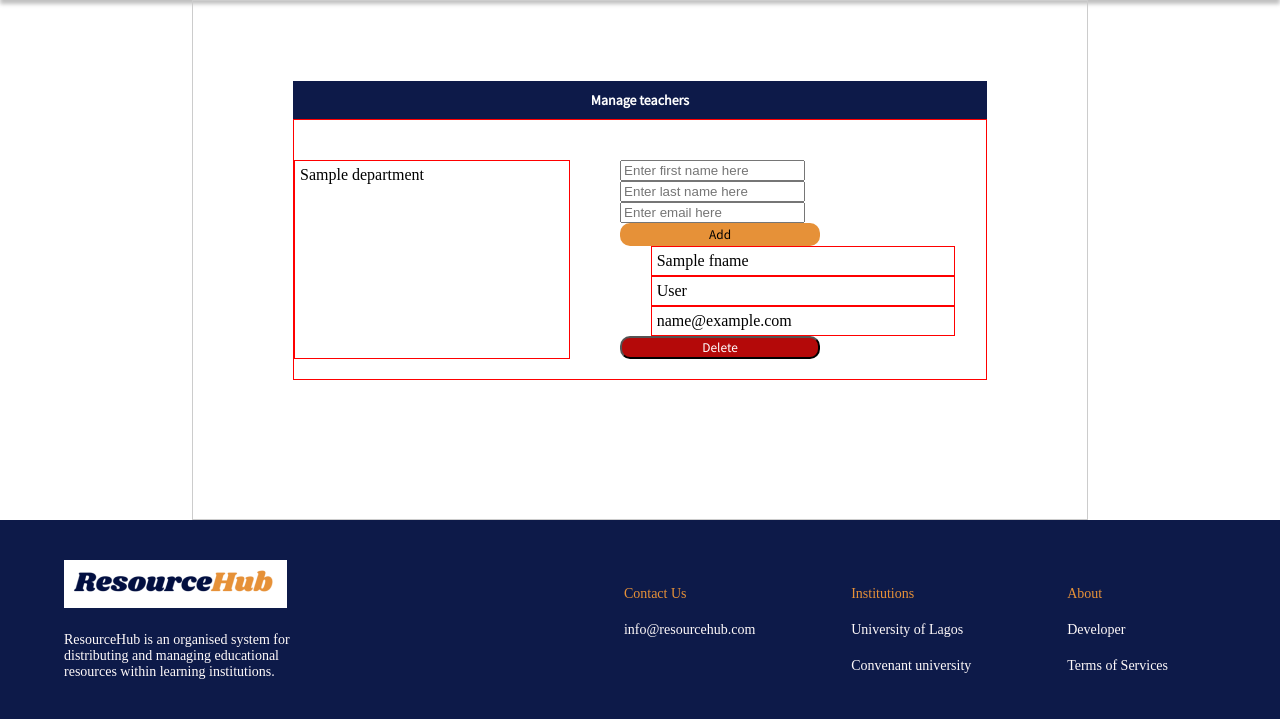
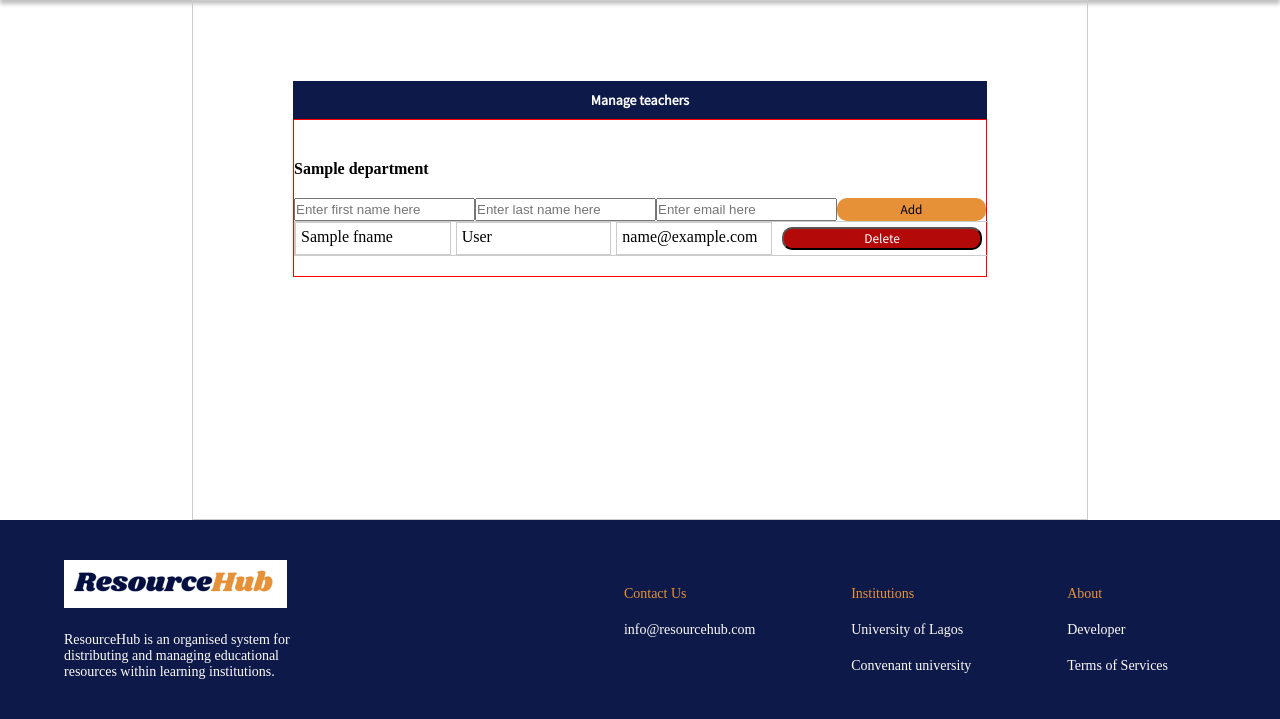
Before and after one commit to NiniolaX/ResourceHub, a Flask app: template templates/manage_teachers.html in a window 1280 px wide. Shown: the part 60-779 px from the top of the page. Run offline with Flask 3, Linux system fonts and the light colour scheme; the template is opened without the code that fills it: most values are stand-ins (such as "Sample title", 1, 10 or a date in 2020).

Commit message:
added Styling to teachers dashboard

```diff
--- a/static/css/manage_department.css
+++ b/static/css/manage_department.css
@@ -12,8 +12,8 @@
 }
 ul.department-list {
     width: 100%;
-    display: flex;
-    flex-direction: column;
+    display: flx;
+    flex-direction: colmn;
 }
 .delete-department {
     display: flex;
--- /dev/null
+++ b/static/css/manage_teachers.css
@@ -0,0 +1,38 @@
+.department-name {
+    margin: 20px 0 20px 0;
+    padding: 0;
+    border: none;
+    font-weight: bold;
+}
+.teacher-list input {
+    display: flex;
+    margin: 0;
+    padding: 0;
+
+}
+.add-teacher {
+    display: flex;
+    border: 1px solid rd;
+    width: 100%;
+}
+.add-teacher input {
+    flex-basis: 30%;
+    gap: 5px;
+}
+.teacher {
+    border: 1px solid #ccc;
+    display: flex;
+    gap: 5px;
+    width: 100%;
+    flex-wrap: nowrap;
+    flex-grow: 0;
+}
+.teacher p {
+    display: flex;
+    padding: 5px;
+    border: 1px solid  #ccc;
+    width: 100%;
+}
+.delete-teacher {
+    margin: 5px;
+}
--- a/templates/manage_teachers.html
+++ b/templates/manage_teachers.html
@@ -12,7 +12,7 @@
         {% endwith %}
 
         {% for department in departments %}
-        <li class="department">
+        <li class="department1">
             <p class="department-name">{{ department['name'] }}</p>
 
             <ul class="teacher-list">
```
